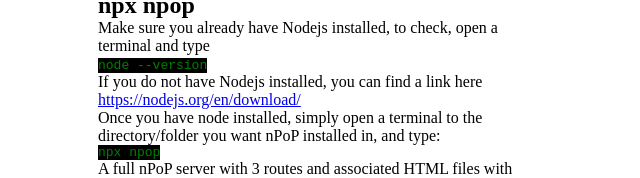
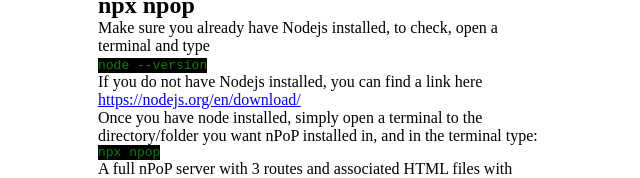
Before and after one commit to shyaboi/npopio, a website: page views/index2.html in a window 1280 px wide. Shown: the part 276-454 px from the top of the page, without its empty margins (318-958 px from the left). Drawn offline with Linux system fonts and the light colour scheme; files that its build step writes are made by us from their sources.

Commit message:
nodes mods ignored

```diff
--- a/views/index2.html
+++ b/views/index2.html
@@ -34,7 +34,7 @@
     </p>
     <p>
       Once you have node installed, simply open a terminal to the
-      directory/folder you want nPoP installed in, and type:
+      directory/folder you want nPoP installed in, and in the terminal type:
     </p>
     <pre><code>npx npop</code></pre>
     <p>
```
